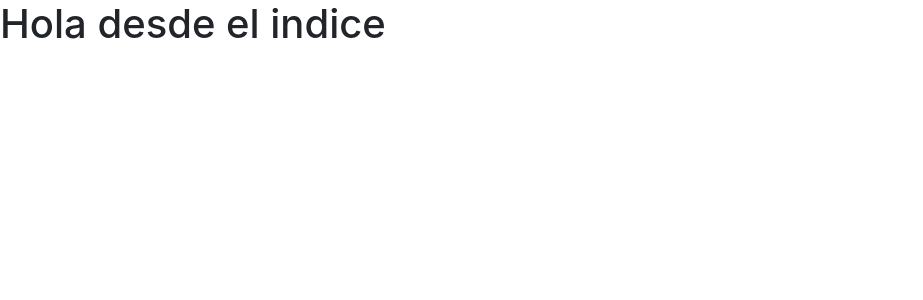
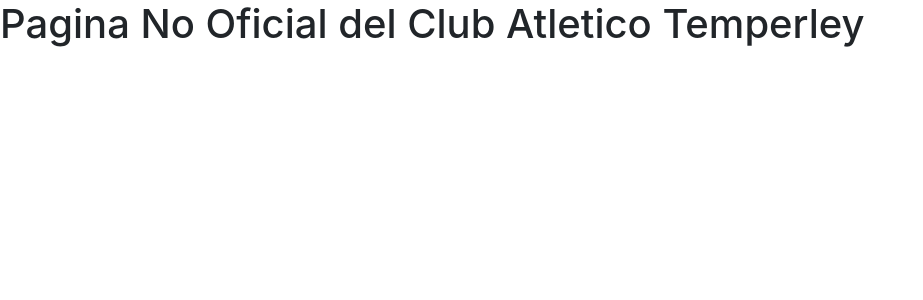
Before and after one commit to MCelada/Temperley_MVT, a Django app: page /inicio/ in a window 1280 px wide. Shown: the part 92-392 px from the top of the page, without its empty margins (0-923 px from the left). Run offline with Django 4.2, Linux system fonts and the light colour scheme.

Commit message:
Modifico Inicio

```diff
--- a/templates/index.html
+++ b/templates/index.html
@@ -5,5 +5,5 @@
 {% endblock %}
 
 {% block content %}
-    <h1>Hola desde el indice</h1>
+    <h1>Pagina No Oficial del Club Atletico Temperley</h1>
 {% endblock %}
```
